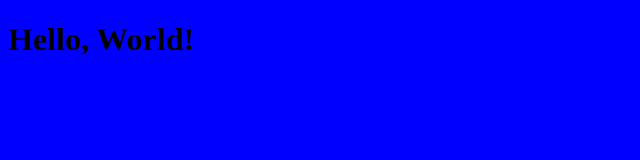
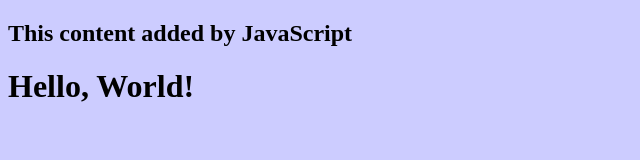
Before and after one commit to P1anky/my-personal-website, a plain HTML site: page index.html in a window 1280 px wide. Shown: the whole page, without its empty margins (0-640 px from the left). Drawn offline with Linux system fonts and the light colour scheme.

Commit message:
add script.js, connect to index.html

```diff
--- a/index.html
+++ b/index.html
@@ -5,6 +5,7 @@
     <title>My Personal Website</title>
   </head>
   <body>
+    <script src="script.js"></script>
     <h1>Hello, World!</h1>
   </body>
 </html>
--- /dev/null
+++ b/script.js
@@ -0,0 +1,3 @@
+const h2 = document.createElement("h2");
+h2.textContent = "This content added by JavaScript";
+document.querySelector("body").appendChild(h2);
--- a/style.css
+++ b/style.css
@@ -1,3 +1,3 @@
 body {
-    background: blue;
+    background: rgba(0, 0, 255, 0.2);
   }
```
